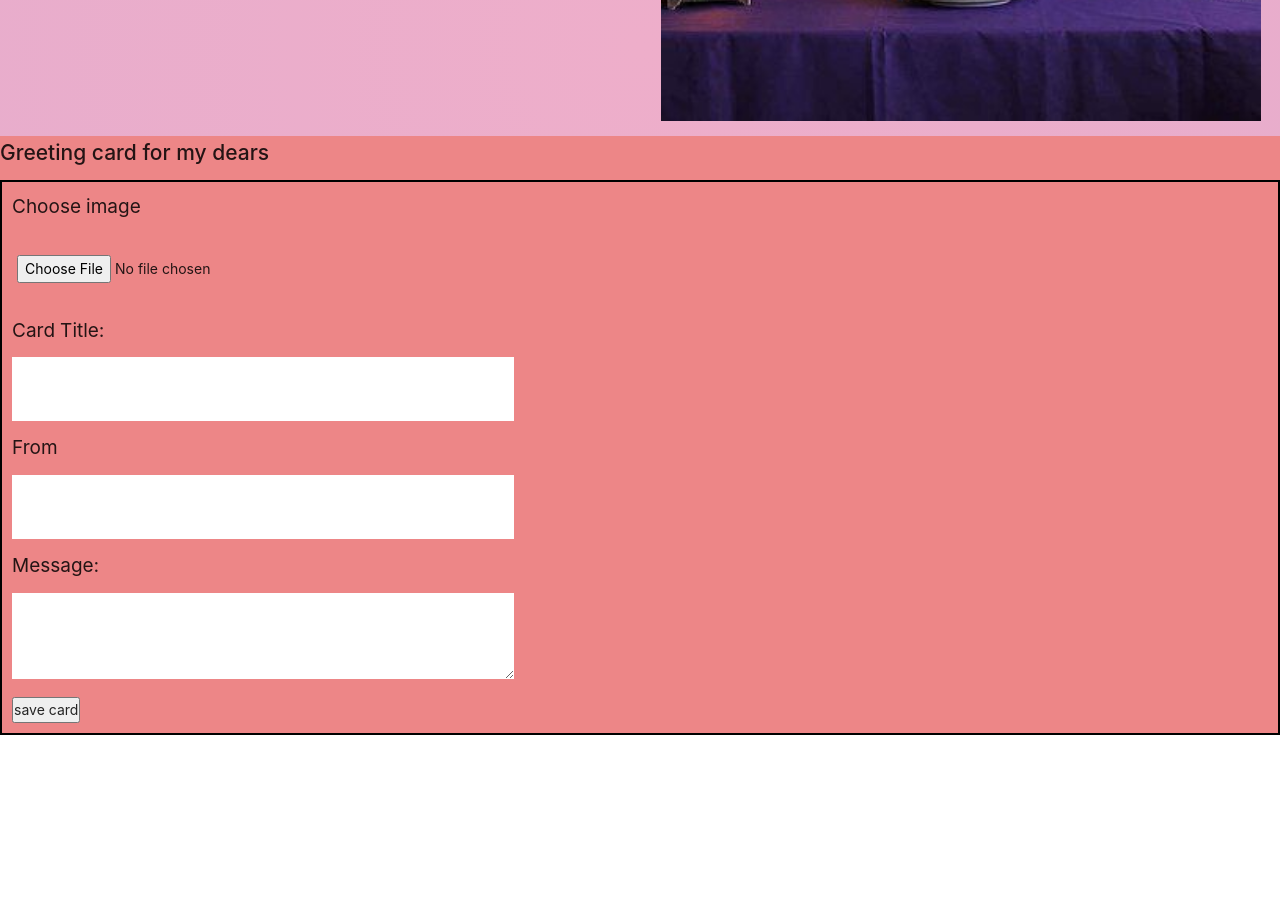
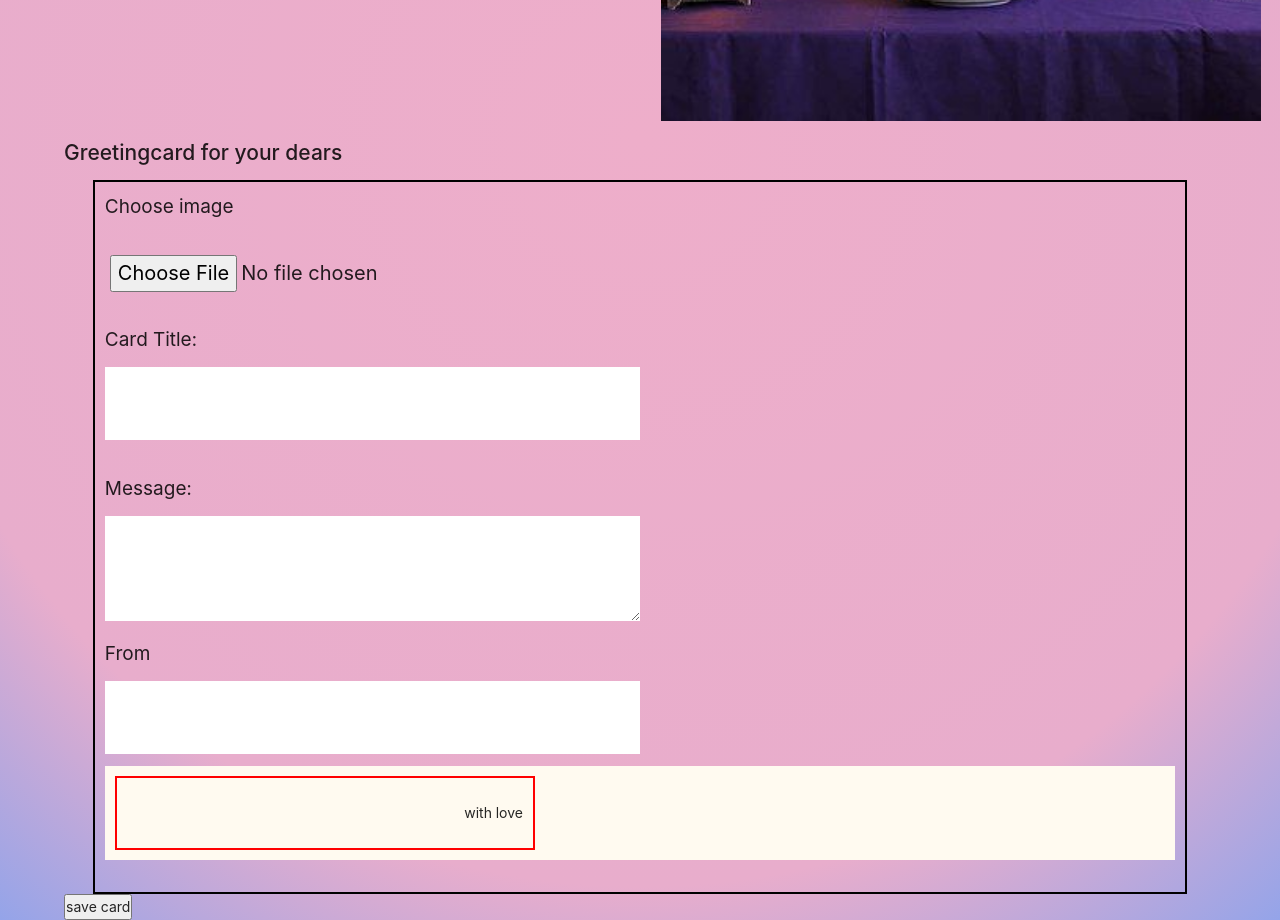
Before and after one commit to sevinch02/holidays, a React (Create React App) app: page /holiday/1 in a window 1280 px wide. Shown: the part 760-1680 px from the top of the page. Before the commit the page ends 1495 px from the top, so only its background shows below. Built offline with nearby package versions, Linux system fonts and the light colour scheme.

Commit message:
save last

```diff
--- a/src/Components/CountryGrid/CountryGrid.js
+++ b/src/Components/CountryGrid/CountryGrid.js
@@ -142,6 +142,7 @@ const CountryGrid = () => {
      </div>
       </div>
       </Link>
+       nimafir
     </div>
     <Link to="/countrycatalog" > <button className="gocountry-btn" type="button"> View all Country  </button> </Link>
     </div>
--- a/src/Components/greetingcard/Greetingcard.js
+++ b/src/Components/greetingcard/Greetingcard.js
@@ -7,25 +7,34 @@ const Greetingcard = () => {
   const [image,
     setImage] = useState('');
   const [name,
-    setname] = useState('');
+    setName] = useState('');
   const [description,
     setdescription] = useState('');
   // const [price,setprice]= useState('');
-  const [from,
-    setfrom] = useState('');
+  const [form,
+    setFrom] = useState('');
   const [mesage,
-    setmesage] = useState('');
+    setMesage] = useState('');
   return (
-    <div>
-      <h2>Greeting card for my dears
+    <div className="container12">
+    <div className="greetingcard-content">
+      <h2>
+        Greetingcard for your dears
       </h2>
 
       {/* onSubmit={handleSubmit}  */}
-      <div className="row">
-        <form className="from">
 
-            <label className="label-text" for="image">Choose image</label>
-            <input className="input" type="file" id="image" value={image} onChange={(e) => { setImage(e.target.value) }}/>
+      <form className="from">
+        <div className="from-card">
+          <label className="label-text" for="image">Choose image</label>
+          <input
+            className="input"
+            type="file"
+            id="image"
+            accept={image}
+            onChange={(e) => {
+            setImage( e.target.value)
+          }}/>
           <br></br>
           <label className="label-text" for="name">Card Title:</label>
           <input
@@ -34,18 +43,10 @@ const Greetingcard = () => {
             id="name"
             value={name}
             onChange={(e) => {
-            setname(e.target.value)
+            setName(e.target.value)
           }}/>
           <br></br>
-          <label className="label-text" for="from">From</label>
-          <input
-            className="input"
-            type="text"
-            id="quanity"
-            value={from}
-            onChange={(e) => {
-            setfrom(e.target.value)
-          }}/>
+
           <br></br>
           <label className="label-text" for="description">Message:</label>
           <textarea
@@ -54,13 +55,40 @@ const Greetingcard = () => {
             id="description"
             value={mesage}
             onChange={(e) => {
-            setmesage(e.target.value)
+            setMesage(e.target.value)
           }}/>
-          <br></br>
-          {/* <input type="search" /> */}
-          <button type="submit" className="add-btn">save card</button>
-        </form>
-      </div>
+          <br/>
+          <label className="label-text" for="from">From</label>
+          <input
+            className="input"
+            type="text"
+            id="quanity"
+            value={form}
+            onChange={(e) => {
+            setFrom(e.target.value)
+          }}/>
+        </div>
+        <div className="greatingcard-frontend">
+          <div className="greetingcard-content-text">
+            <h3 className="greatingcard-frontend__title">
+              {name}</h3>
+            <div className="greatingcard-frontend__text">
+              <h2 className="greatingcard-frontend__text_message">
+                {mesage}
+              </h2>
+            </div>
+            <p className="greetingcard-content__form">
+            {' with love ' +form }
+          </p>
+          </div>
+
+        </div>
+        <div className="greetingcard-content-img" >
+          <img id="image" src={image} alt=""/> {/* <br></br> */}
+        </div>
+      </form>
+      <button type="submit" className="add-btn">save card</button>
+    </div>
     </div>
   );
 };
--- a/src/Components/greetingcard/greetingcard.css
+++ b/src/Components/greetingcard/greetingcard.css
@@ -1,9 +1,38 @@
+/* .greetingcard-content .row{
+  justify-content: space-between;
+} */
+
+.from{
+  width: 95%;
+  margin: 0 auto;
+  display: flex;
+  flex-direction: column;
+  /* justify-content: space-between; */
+}
+.from-card{
+  width: 50%;
+}
+.greatingcard-frontend{
+  width: 100%;
+  background-color:floralwhite;
+  padding: 10px;
+}
+.greetingcard-content-text{
+  display: block;
+  width: 40%;
+  border: 2px solid red;
+  padding: 10px;
+}
+.greetingcard-content-img{
+  width: 60%;
+}
 .input{
-    width: 40%;
+    width: 100%;
     border: none;
     outline: none;
     padding: 21px 5px;
     margin: 12px 0;
+    font-size: 20px;
   }
 .label-text{
       display: block;
@@ -14,3 +43,12 @@
     border: 2px solid #000;
     padding: 10px;
 }
+.greatingcard-frontend__title{
+  font-size: 27px;
+  font-weight:600 ;
+  color: red;
+  text-align: center;
+}
+.greetingcard-content__form{
+  text-align: right;
+}
--- a/src/index.css
+++ b/src/index.css
@@ -45,7 +45,7 @@ code {
 .holiday-title{
   color: #fff;
   font-weight: 700;
-  color: rgb(220, 20, 60);
+  /* color: rgb(220, 20, 60);  */
 }
 .holiday-overview__content__link{
   /* color:#fff; */
@@ -58,9 +58,9 @@ code {
 .view-holiday__overview{
   font-weight: 400;
 }
-.greetingcard-content{
+/* .greetingcard-content{
   background-color: #ED8687
-}
+} */
 
 
 
```
